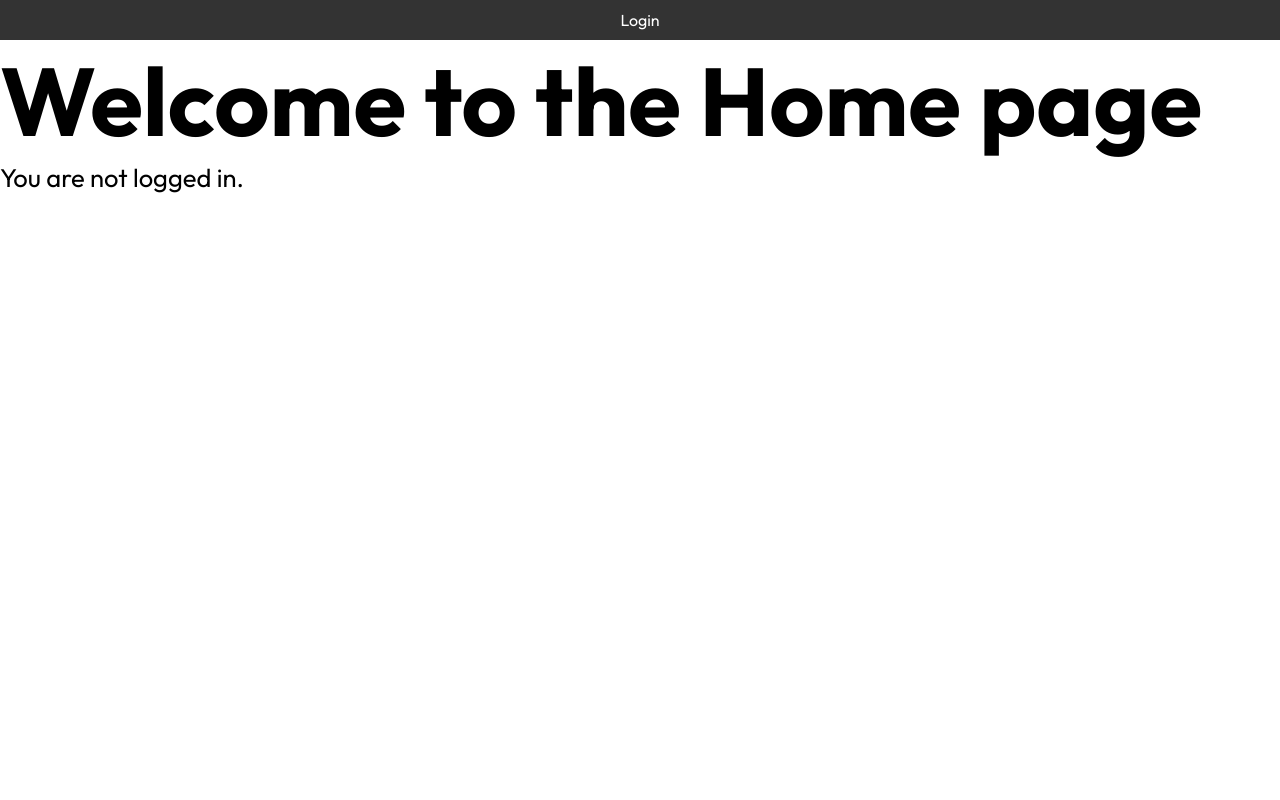
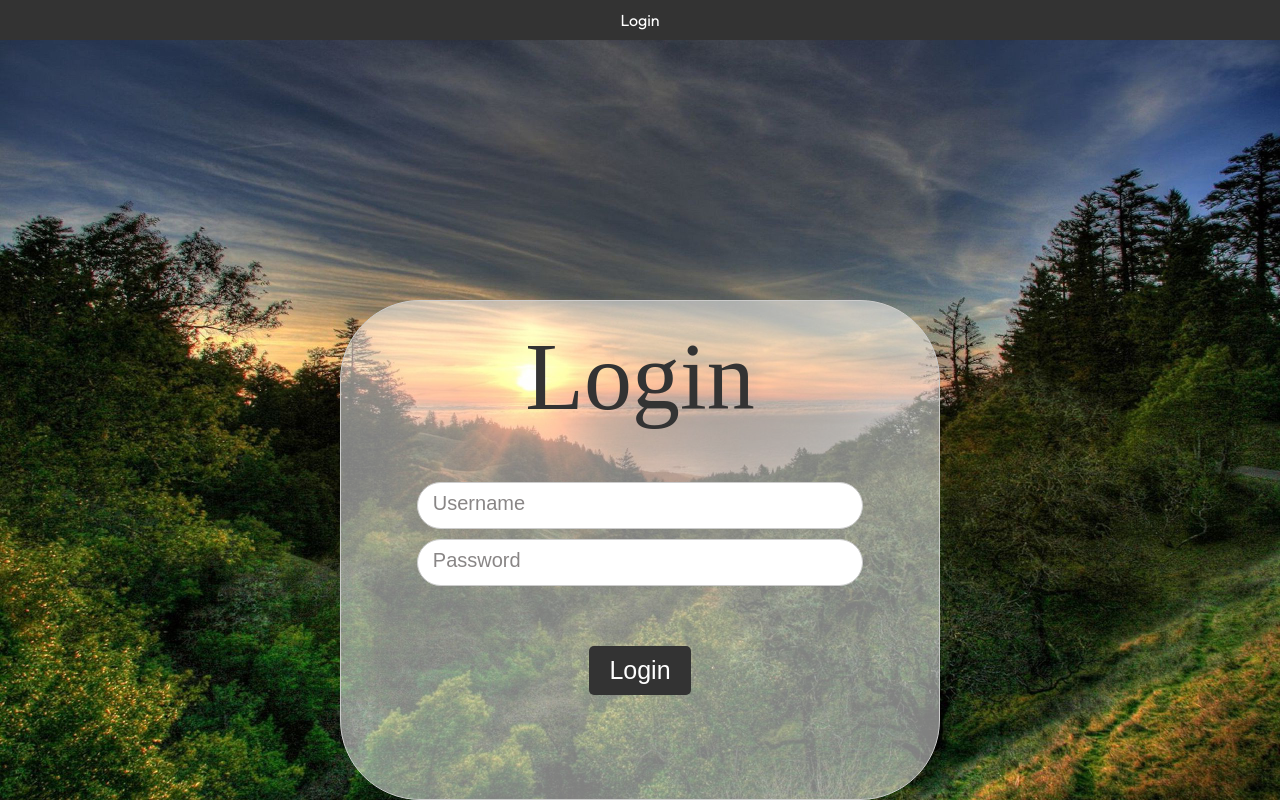
Before and after one commit to KavishkaBingun/WeatherApp, a React (Create React App) app: page / in a window 1280 px wide. Built offline with nearby package versions, Linux system fonts and the light colour scheme; no server answers.

Commit message:
second commit

```diff
--- a/src/App.js
+++ b/src/App.js
@@ -12,7 +12,7 @@
 
   const handleLogout = () => {
     logout();
-    navigate('/login');
+    navigate('/');
   };
 
   return (
@@ -21,7 +21,7 @@
         {user ? (
           <>
             <li>
-              <Link to="/">Home</Link>
+              <Link to="/home">Home</Link>
             </li>
             <li>
               <button className='logout' onClick={handleLogout}>Logout</button>
@@ -29,7 +29,7 @@
           </>
         ) : (
           <li>
-            <Link to="/login">Login</Link>
+            <Link to="/">Login</Link>
           </li>
         )}
       </ul>
@@ -43,8 +43,8 @@
       <AuthProvider>
         <Header />
         <Routes>
-          <RouteV6 path="/login" element={<Login />} />
-          <RouteV6 path="/" element={<Home />} />
+          <RouteV6 path="/" element={<Login />} />
+          <RouteV6 path="/home" element={<Home />} />
         </Routes>
       </AuthProvider>
     </Router>
--- a/src/components/Home.js
+++ b/src/components/Home.js
@@ -89,7 +89,7 @@
         </div>
       ) : (
         <div>
-          <h1>Welcome to the Home page</h1>
+
           <p>You are not logged in.</p>
         </div>
       )}
--- a/src/components/Login.js
+++ b/src/components/Login.js
@@ -13,7 +13,7 @@
     if (username === 'user' && password === 'password') {
       setUser({ username });
       localStorage.setItem('user', JSON.stringify({ username }));
-      navigate('/');
+      navigate('/home');
     }
   };
 
```
